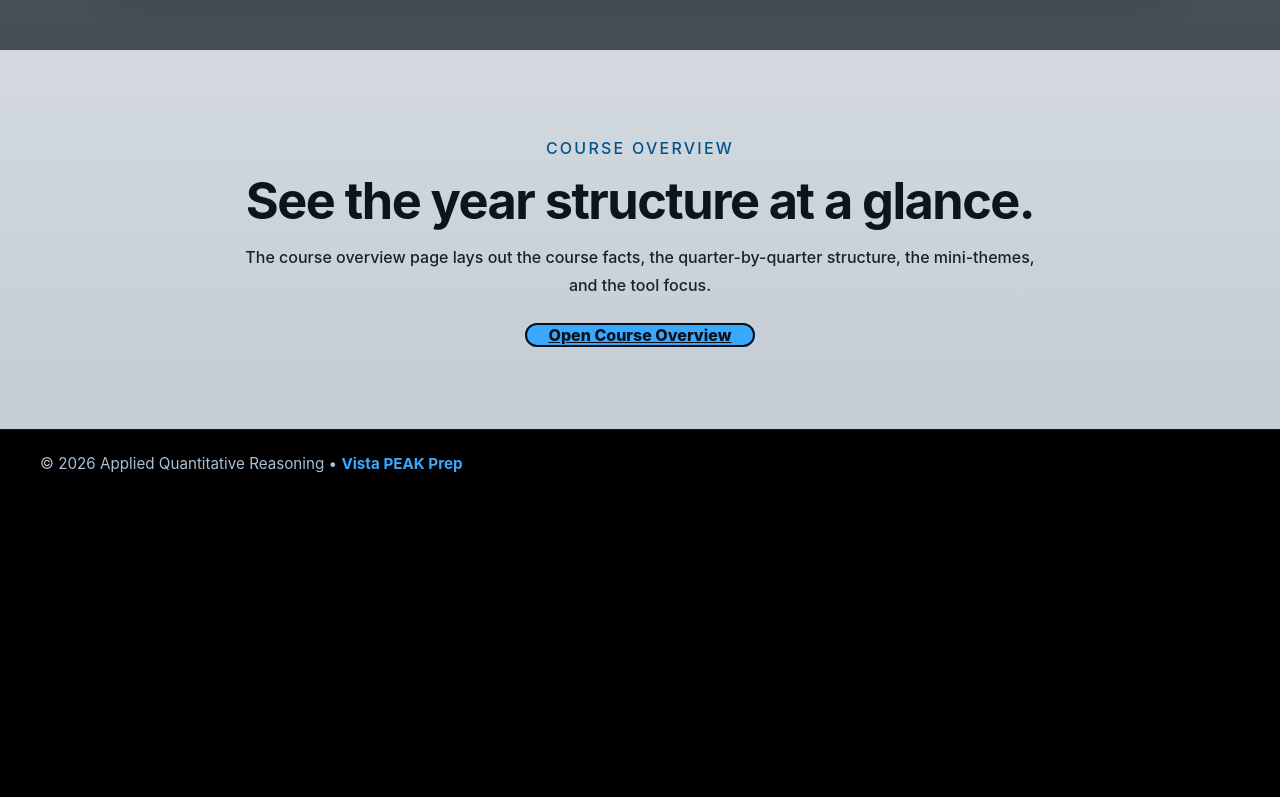
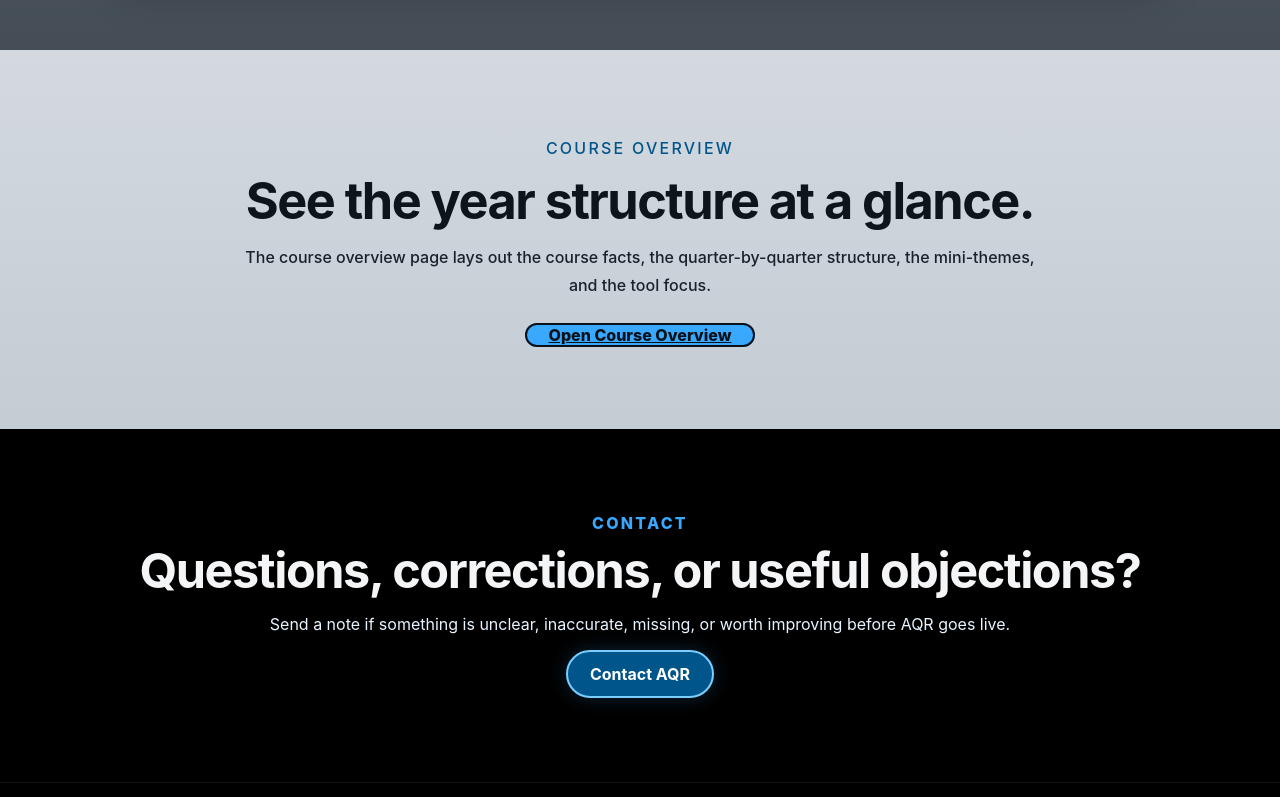
Before and after one commit to SuperDudePro/AQR-Site, a React (Vite) app: page / in a window 1280 px wide. Shown: the part 2000-2797 px from the top of the page. Before the commit the page ends 2516 px from the top, so only its background shows below. Built offline with nearby package versions, Linux system fonts and the light colour scheme.

Commit message:
Add AQR home contact links

```diff
--- a/src/AQR.tsx
+++ b/src/AQR.tsx
@@ -5,6 +5,7 @@ type AQRProps = {
   onNavigateWhy?: () => void;
   onNavigateOverview?: () => void;
   onNavigatePosters?: () => void;
+  onNavigateContact?: () => void;
 };
 
 type PreviewCard = {
@@ -22,7 +23,7 @@ function scrollToId(id: string) {
   el.scrollIntoView({ behavior: "smooth", block: "start" });
 }
 
-function AQR({ onNavigateWhy, onNavigateOverview, onNavigatePosters }: AQRProps) {
+function AQR({ onNavigateWhy, onNavigateOverview, onNavigatePosters, onNavigateContact }: AQRProps) {
   const navigateWhy = () => {
     if (onNavigateWhy) {
       onNavigateWhy();
@@ -45,6 +46,14 @@ function AQR({ onNavigateWhy, onNavigateOverview, onNavigatePosters }: AQRProps)
       return;
     }
     window.location.hash = "#/classroom-posters";
+  };
+
+  const navigateContact = () => {
+    if (onNavigateContact) {
+      onNavigateContact();
+      return;
+    }
+    window.location.hash = "#/contact";
   };
 
   const handleHomeAnchor =
@@ -132,6 +141,15 @@ function AQR({ onNavigateWhy, onNavigateOverview, onNavigatePosters }: AQRProps)
               }}
             >
               Posters
+            </a>
+            <a
+              href="#/contact"
+              onClick={(event) => {
+                event.preventDefault();
+                navigateContact();
+              }}
+            >
+              Contact
             </a>
           </nav>
         </div>
@@ -282,11 +300,31 @@ function AQR({ onNavigateWhy, onNavigateOverview, onNavigatePosters }: AQRProps)
             </a>
           </div>
         </section>
+
+        <section className="aqr-section aqr-contact-section" aria-labelledby="aqr-contact-title">
+          <div className="aqr-wrap aqr-overview-preview">
+            <p className="aqr-kicker">Contact</p>
+            <h2 className="aqr-heading-light" id="aqr-contact-title">Questions, corrections, or useful objections?</h2>
+            <p className="aqr-contact-text">
+              Send a note if something is unclear, inaccurate, missing, or worth improving before AQR goes live.
+            </p>
+            <a
+              className="aqr-button aqr-button-top"
+              href="#/contact"
+              onClick={(event) => {
+                event.preventDefault();
+                navigateContact();
+              }}
+            >
+              Contact AQR
+            </a>
+          </div>
+        </section>
       </main>
 
       <footer className="aqr-footer">
         <div className="aqr-wrap aqr-footer-inner">
-          <p>© 2026 Applied Quantitative Reasoning • <span className="site-footer-school">Vista PEAK Prep</span></p>
+          <p>© 2026 Applied Quantitative Reasoning • <span className="site-footer-school">Vista PEAK Prep</span> • <a className="site-footer-link" href="#/contact">Contact</a></p>
         </div>
       </footer>
     </div>
```
